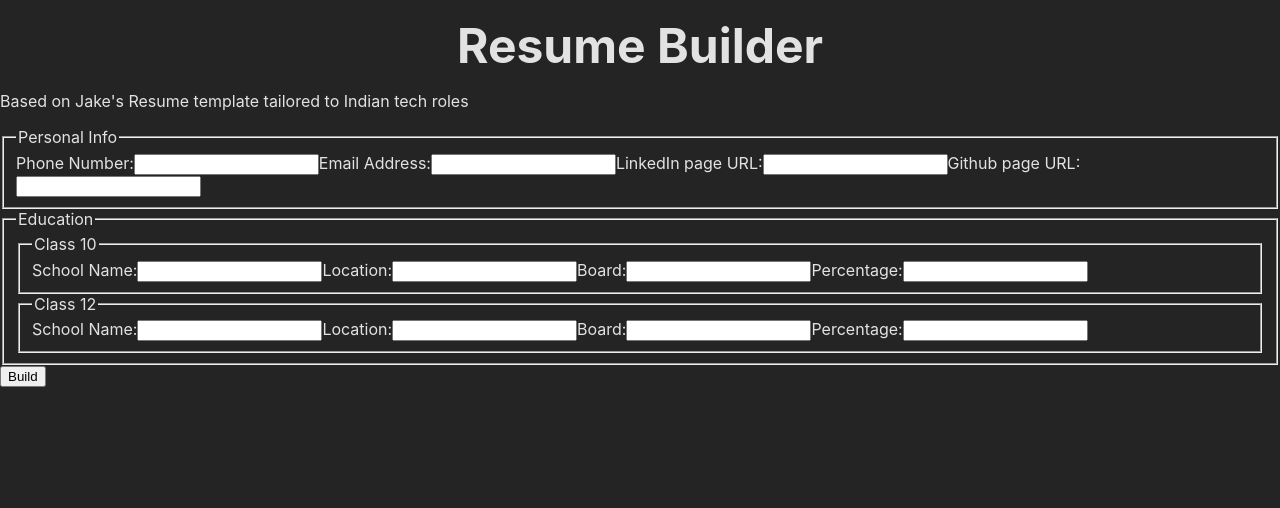
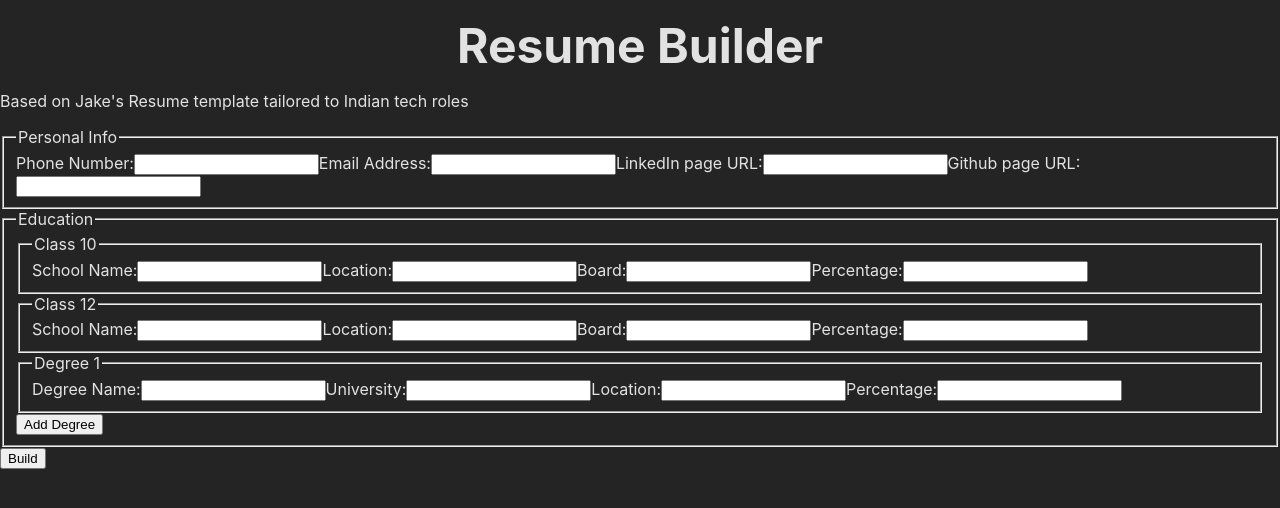
Before and after one commit to haze-09/buildCV, a React (Vite) app: page / in a window 1280 px wide. Shown: the top 508 px of the page. Built offline with nearby package versions, Linux system fonts and the light colour scheme.

Commit message:
add degree is working

```diff
--- a/src/components/form/education.jsx
+++ b/src/components/form/education.jsx
@@ -1,3 +1,5 @@
+import { useState } from "react";
+
 function School({ grade }) {
   function nameHelper(name) {
     return name + grade;
@@ -27,12 +29,54 @@ function School({ grade }) {
   );
 }
 
+function UniversityDegree({ index }) {
+  function nameHelper(name) {
+    return name + index;
+  }
+
+  let degreeName = nameHelper("degreeName");
+  let university = nameHelper("university");
+  let location = nameHelper("universityLocation");
+  let percentage = nameHelper("universityPercentage");
+
+  return (
+    <fieldset>
+      <legend>Degree {index + 1}</legend>
+      <label htmlFor={degreeName}>Degree Name:</label>
+      <input type="text" name={degreeName} id={degreeName} required />
+
+      <label htmlFor={university}>University:</label>
+      <input type="text" name={university} id={university} required />
+
+      <label htmlFor={location}>Location:</label>
+      <input type="text" name={location} id={location} required />
+
+      <label htmlFor={percentage}>Percentage:</label>
+      <input type="number" name={percentage} id={percentage} required />
+    </fieldset>
+  );
+}
+
 function Education() {
+  const [degreeCount, setDegreeCount] = useState(1);
+
+  function addDegree() {
+    setDegreeCount(degreeCount + 1);
+  }
+
+  let degreeComponents = [];
+
+  for(let i = 0; i< degreeCount;i++){
+    degreeComponents.push(<UniversityDegree key={i} index={i} />)
+  }
   return (
     <fieldset>
       <legend>Education</legend>
       <School grade={10} />
       <School grade={12} />
+      {degreeComponents}
+      <button type="button" onClick={addDegree}>Add Degree</button>
+
     </fieldset>
   );
 }
```
